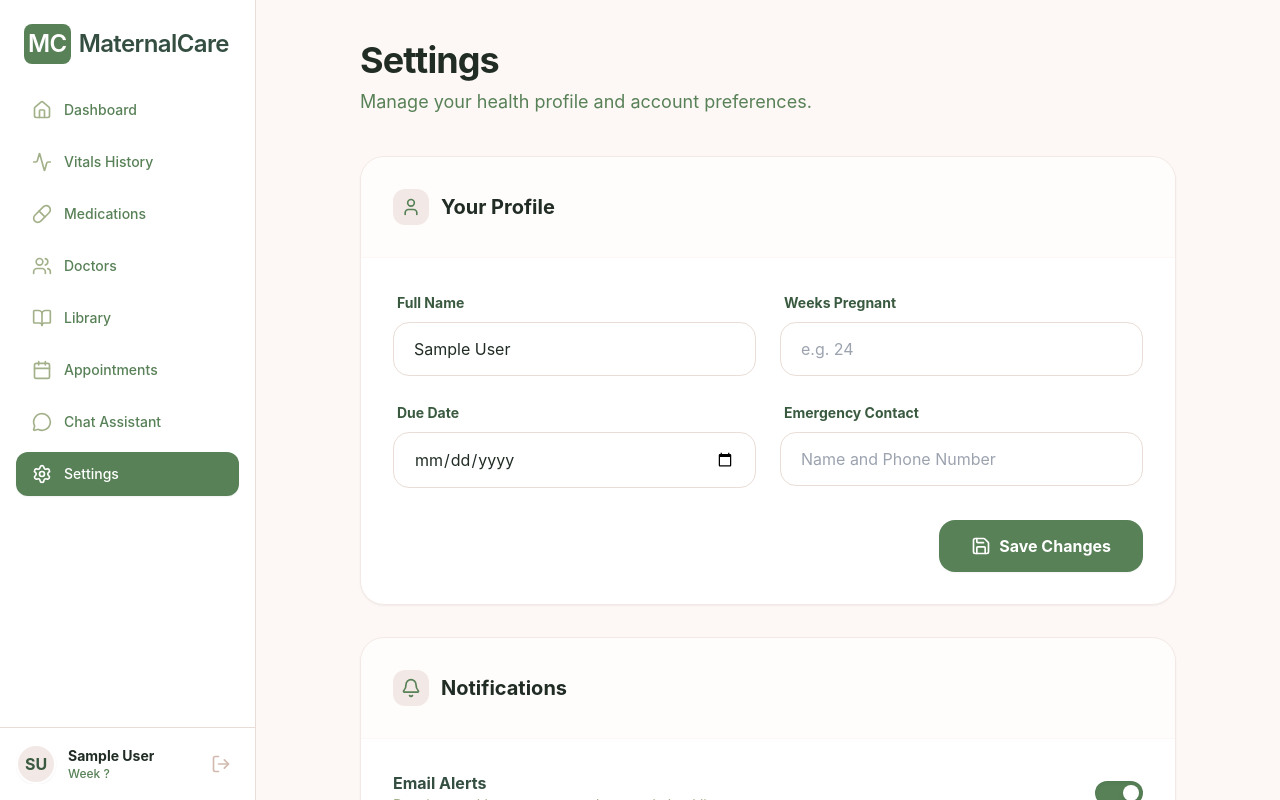
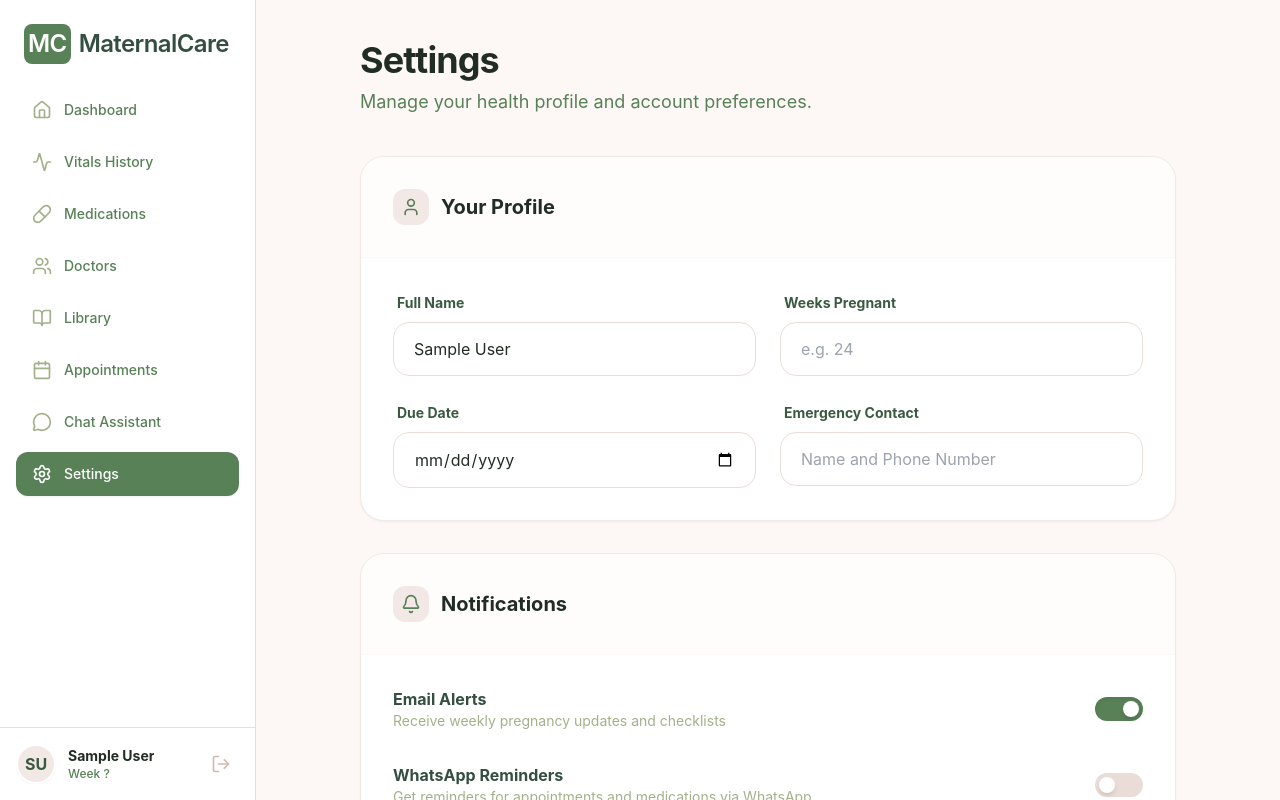
Before and after one commit to k-clinton/MaternalChatbotProject, a React (Vite) app in the folder frontend/: page /settings in a window 1280 px wide. Built offline with nearby package versions, Linux system fonts and the light colour scheme; sample sign-in values are in the browser's storage.

Commit message:
refactor: update settings UI

```diff
--- a/frontend/src/pages/Settings.tsx
+++ b/frontend/src/pages/Settings.tsx
@@ -47,6 +47,14 @@ export default function Settings() {
 
     try {
       const baseUrl = import.meta.env.VITE_API_URL || 'http://localhost:5000/api/v1';
+
+      // Validation for WhatsApp if enabled
+      if (formData.whatsappNotifications && !formData.whatsappNumber) {
+        setMessage({ type: 'error', text: 'WhatsApp number is required if notifications are enabled.' });
+        setIsSaving(false);
+        return;
+      }
+
       const response = await axios.put(
         `${baseUrl}/users/profile`,
         {
@@ -58,15 +66,15 @@ export default function Settings() {
         }
       );
 
-      // Update local auth context with new user data
-      // Note: Assuming login(data) updates the user object
       if (response.data) {
         updateUser(response.data);
-        setMessage({ type: 'success', text: 'Profile updated successfully!' });
+        setMessage({ type: 'success', text: 'Settings updated successfully!' });
+        // Clear message after 3 seconds
+        setTimeout(() => setMessage({ type: '', text: '' }), 3000);
       }
     } catch (error) {
       console.error('Update profile error:', error);
-      setMessage({ type: 'error', text: 'Failed to update profile. Please try again.' });
+      setMessage({ type: 'error', text: 'Failed to update settings. Please try again.' });
     } finally {
       setIsSaving(false);
     }
@@ -79,7 +87,7 @@ export default function Settings() {
         <p className="text-maternal-600 mt-2 text-lg">Manage your health profile and account preferences.</p>
       </header>
 
-      <div className="space-y-8">
+      <form onSubmit={handleUpdateProfile} className="space-y-8">
         {/* Profile Section */}
         <section className="bg-white rounded-3xl shadow-sm border border-maternal-100 overflow-hidden">
           <div className="p-8 border-b border-maternal-50 bg-maternal-50/30 flex items-center gap-3">
@@ -89,7 +97,7 @@ export default function Settings() {
             <h2 className="text-xl font-bold text-maternal-900">Your Profile</h2>
           </div>
 
-          <form onSubmit={handleUpdateProfile} className="p-8 space-y-6">
+          <div className="p-8 space-y-6">
             <div className="grid grid-cols-1 md:grid-cols-2 gap-6">
               <div className="space-y-2">
                 <label className="text-sm font-bold text-maternal-700 ml-1">Full Name</label>
@@ -133,24 +141,7 @@ export default function Settings() {
                 />
               </div>
             </div>
-
-            {message.text && (
-              <div className={`p-4 rounded-2xl text-sm font-medium ${message.type === 'success' ? 'bg-green-50 text-green-700 border border-green-100' : 'bg-red-50 text-red-700 border border-red-100'}`}>
-                {message.text}
-              </div>
-            )}
-
-            <div className="flex justify-end pt-2">
-              <button
-                type="submit"
-                disabled={isSaving}
-                className="bg-maternal-600 hover:bg-maternal-700 text-white font-bold px-8 py-3.5 rounded-2xl shadow-sm hover:shadow-md transition-all flex items-center gap-2 whitespace-nowrap"
-              >
-                {isSaving ? <Loader2 className="w-5 h-5 animate-spin" /> : <Save className="w-5 h-5" />}
-                Save Changes
-              </button>
-            </div>
-          </form>
+          </div>
         </section>
 
         {/* Notifications Section */}
@@ -219,6 +210,24 @@ export default function Settings() {
           </div>
         </section>
 
+        {message.text && (
+          <div className={`p-4 rounded-2xl text-sm font-medium animate-in fade-in duration-300 ${message.type === 'success' ? 'bg-green-50 text-green-700 border border-green-100' : 'bg-red-50 text-red-700 border border-red-100'}`}>
+            {message.text}
+          </div>
+        )}
+
+        <div className="flex justify-center md:justify-end pt-2">
+          <button
+            type="submit"
+            disabled={isSaving}
+            className="w-full md:w-auto bg-maternal-600 hover:bg-maternal-700 text-white font-bold px-12 py-4 rounded-2xl shadow-lg shadow-maternal-500/20 hover:shadow-maternal-500/40 transition-all flex items-center justify-center gap-2 whitespace-nowrap active:scale-95 disabled:opacity-70"
+          >
+            {isSaving ? <Loader2 className="w-5 h-5 animate-spin" /> : <Save className="w-5 h-5" />}
+            Save All Settings
+          </button>
+        </div>
+      </form>
+
         {/* Account Section */}
         <section className="bg-white rounded-3xl shadow-sm border border-maternal-100 overflow-hidden">
           <div className="p-8 border-b border-maternal-50 bg-maternal-50/30 flex items-center gap-3">
@@ -247,6 +256,5 @@ export default function Settings() {
           </div>
         </section>
       </div>
-    </div>
   );
 }
```
